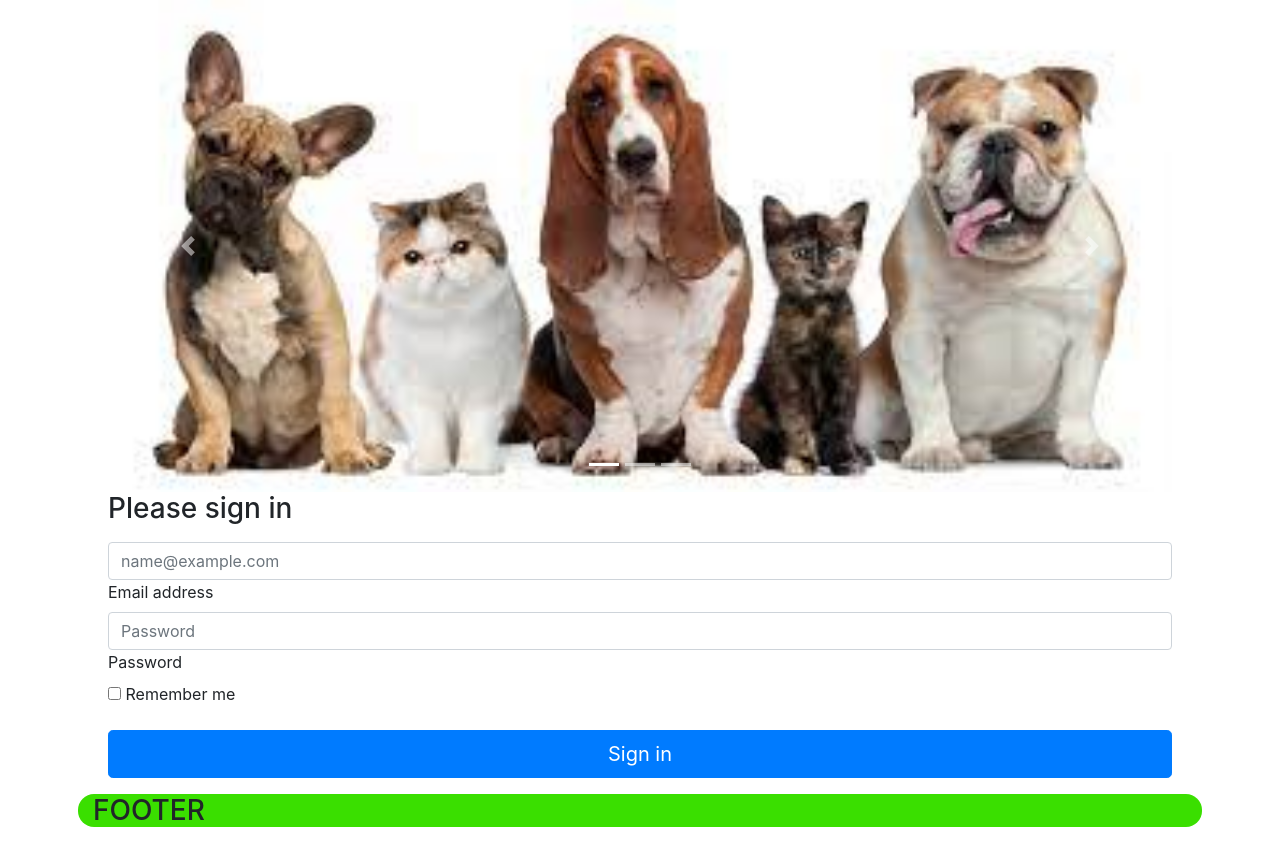
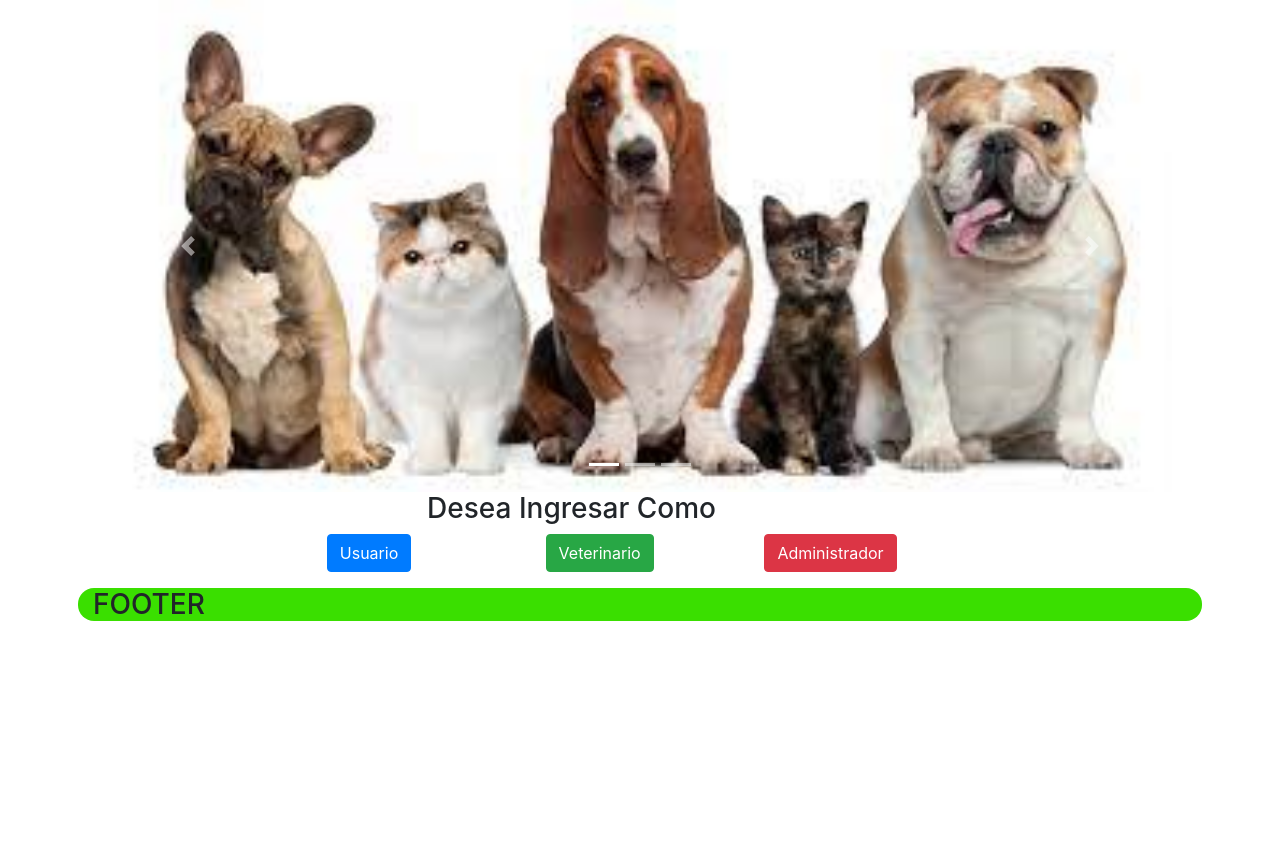
Before and after one commit to matias-aguilera/veterinaria, a PHP site: page / in a window 1280 px wide. Shown: the part 185-1036 px from the top of the page. After the commit the page ends 830 px from the top, so only its background shows below. Run offline with PHP 8.4, Linux system fonts and the light colour scheme.

Commit message:
botones
botones

```diff
--- a/index.php
+++ b/index.php
@@ -70,29 +70,32 @@
             </div>
 
             <div class="container">
-                <main class="form-signin w-100 m-auto">
-                    <form action="login.php" method="POST">
-                        <h1 class="h3 mb-3 fw-normal">Please sign in</h1>
+            <div class="row">
+                <div class="col">
 
-                        <div class="form-floating">
-                        <input type="email" name="email" class="form-control" id="floatingInput" placeholder="name@example.com">
-                        <label for="floatingInput">Email address</label>
-                        </div>
+                </div>
+                <div class="col-5">
+                <h3>Desea Ingresar Como</h3>
+                </div>
+                <div class="col">
 
-                        <div class="form-floating">
-                        <input type="password" name="password" class="form-control" id="floatingPassword" placeholder="Password">
-                        <label for="floatingPassword">Password</label>
-                        </div>
+                </div>
+            </div>
+                <div class="row">
+                    <div class="col"></div>
+                    <div class="col">
+                        <button type="button" class="btn btn-primary">Usuario</button>
 
-                        <div class="checkbox mb-3">
-                        <label>
-                            <input type="checkbox" value="remember-me"> Remember me
-                        </label>
-                        </div>
-                        <button class="w-100 btn btn-lg btn-primary" type="submit">Sign in</button>
+                    </div>
+                    <div class="col">
+                        <button type="button" class="btn btn-success">Veterinario</button>
+                    </div>
+                    <div class="col">
+                        <button type="button" class="btn btn-danger">Administrador</button>
+                    </div>
+                    <div class="col"></div>
 
-                    </form>
-                </main>
+                </div>
             </div>
 
         </div>
--- a/veterinario.php
+++ b/veterinario.php
@@ -26,7 +26,7 @@
                     <a class="nav-link text-dark" href="veterinario.php">Mis Datos</a>
                 </li>
                 <li class="nav-item">
-                    <a class="nav-link text-dark" href="listaP.php">Datos de Mascotas</a>
+                    <a class="nav-link text-dark" href="veterinarioMascotas.php">Datos de Mascotas</a>
                 </li>
 
             </ul>
--- a/veterinarioMascotas.php
+++ b/veterinarioMascotas.php
@@ -26,7 +26,7 @@
                     <a class="nav-link text-dark" href="veterinario.php">Mis Datos</a>
                 </li>
                 <li class="nav-item">
-                    <a class="nav-link text-dark" href="listaP.php">Datos de Mascotas</a>
+                    <a class="nav-link text-dark" href="veterinarioMascotas.php">Datos de Mascotas</a>
                 </li>
 
             </ul>
```
Also changed, not shown: --adminFormulario.php (renamed from adminFormulario.php), --conexion.php (renamed from conexion.php), --mascota.php (renamed from mascota.php), --persona.php (renamed from persona.php), --veterinarioFormulario.php (renamed from veterinarioFormulario.php).
